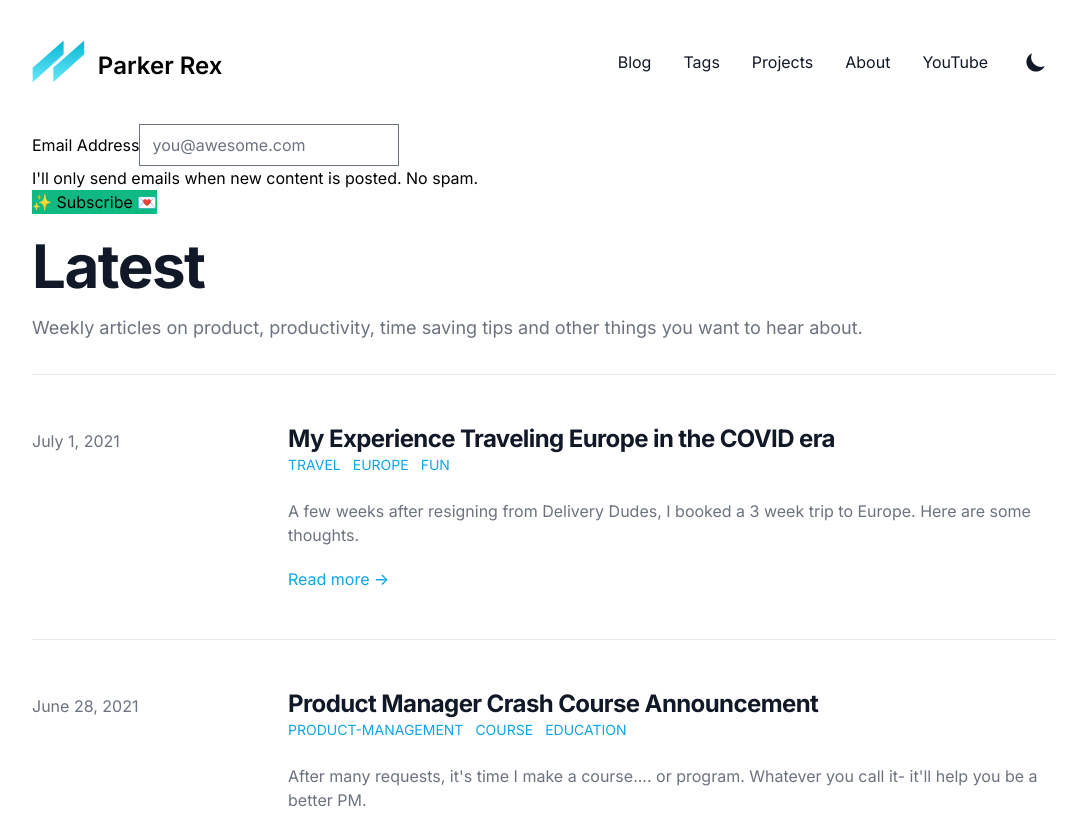
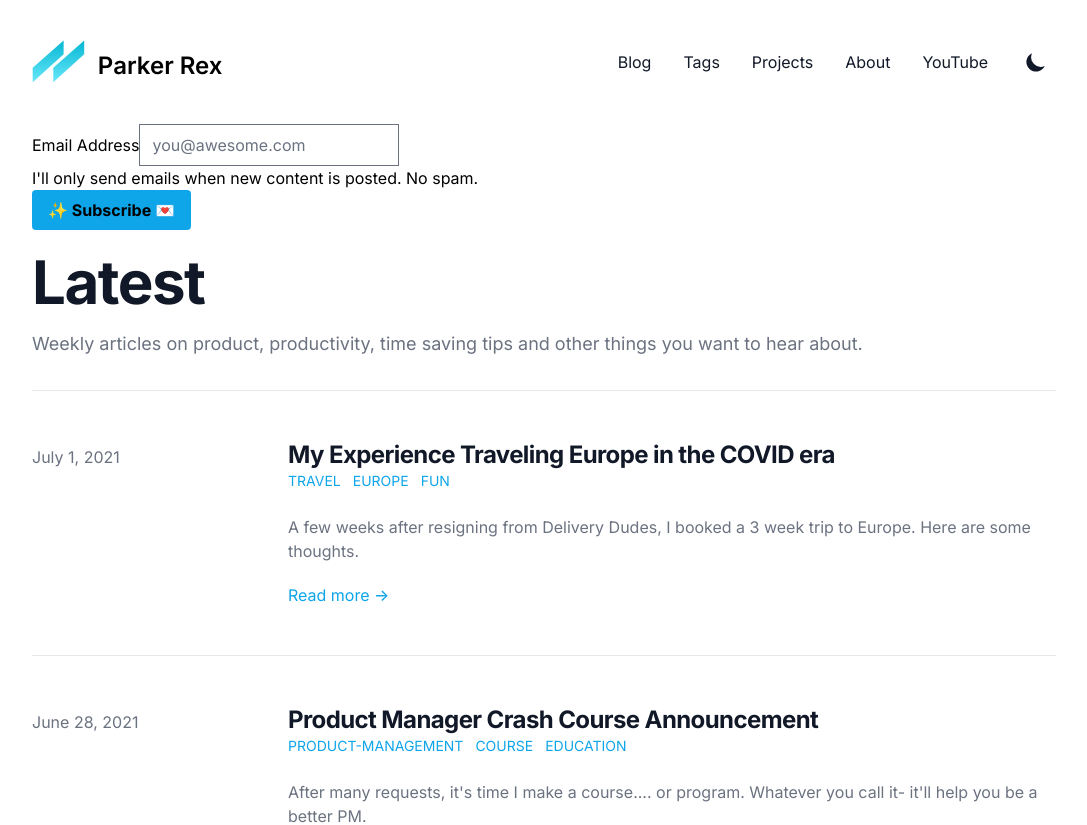
Before and after one commit to ParkerRex/product-blog, a Next.js app: page / in a window 1280 px wide. Shown: the top 825 px of the page, without its empty margins (96-1183 px from the left). Built offline with nearby package versions, Linux system fonts and the light colour scheme; what @tailwindcss/typography would draw is missing.

Commit message:
fixed styles

```diff
--- a/components/Subscribe.js
+++ b/components/Subscribe.js
@@ -48,7 +48,7 @@ function Subscribe() {
         type="email"
       />
       <div>{message ? message : `I'll only send emails when new content is posted. No spam.`}</div>
-      <button type="submit" className="bg-green-500 hover:bg-green 700">
+      <button type="submit" className="bg-blue-500 hover:bg-blue-700 font-bold py-2 px-4 rounded">
         {'✨ Subscribe 💌'}
       </button>
     </form>
```
